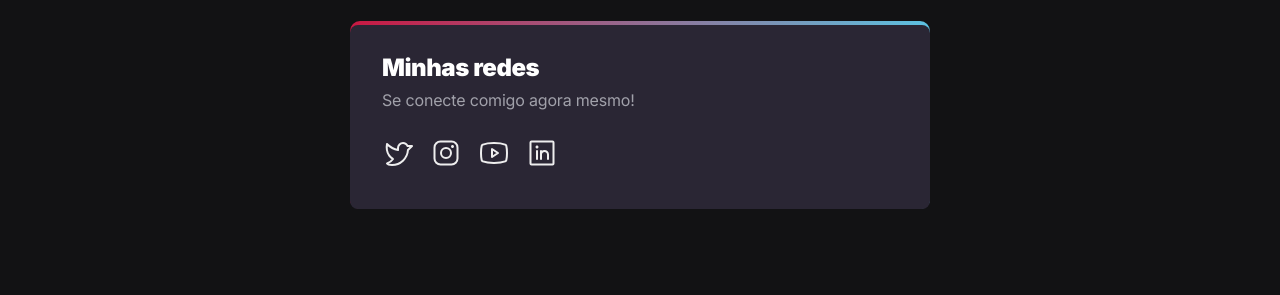
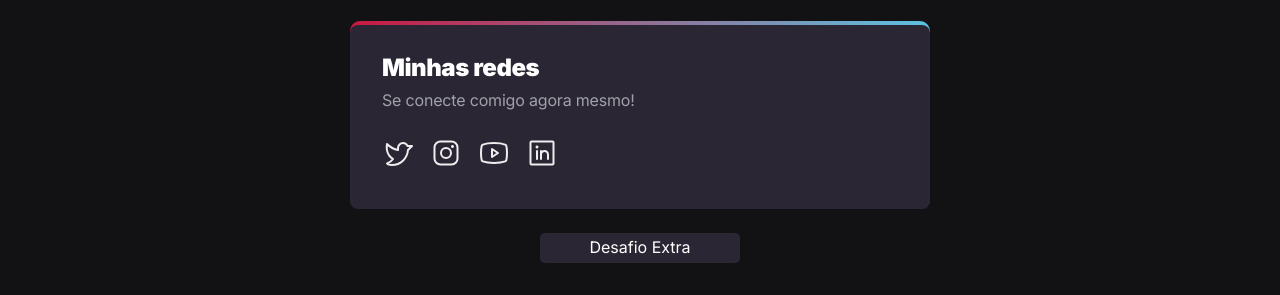
Before and after one commit to Riquecelo/nlw-Esports, a plain HTML site: page extra.html in a window 1280 px wide. Shown: the part 658-953 px from the top of the page. Before the commit the page ends 899 px from the top, so only its background shows below. Drawn offline with Linux system fonts and the light colour scheme.

Commit message:
link entre páginas

```diff
--- /dev/null
+++ b/btn.css
@@ -0,0 +1,36 @@
+footer{
+
+    display: flex;
+    justify-items: center;
+    align-items: center;
+    justify-content: center;
+}
+footer a{
+    padding-top: 2px;
+    margin: auto;
+    text-decoration: none;
+    width: 200px;
+    height: 30px;
+    background-color: #2a2634;
+    color: white;
+    text-align: center;
+    border-radius: 5px;
+    transition: transform .3s;
+    animation: fromBottomBTN .7s .8s backwards;
+}
+footer a:hover{
+    color: #9572fc ;
+    border: 1px solid #43e7ad;
+    transform: scale(1.1);
+}
+
+@keyframes fromBottomBTN {
+    from{
+        opacity: 0;
+        transform: translateY(30px);
+    }
+    to{
+        opacity: 1;
+        transform: translateY(0);
+    }
+}
--- a/extra.html
+++ b/extra.html
@@ -6,6 +6,7 @@
     <meta name="viewport" content="width=device-width, initial-scale=1.0">
     <link rel="stylesheet" href="style.css">
     <link rel="stylesheet" href="extra.css">
+    <link rel="stylesheet" href="btn.css">
 
     <link rel="preconnect" href="https://fonts.googleapis.com">
 <link rel="preconnect" href="https://fonts.gstatic.com" crossorigin>
@@ -134,6 +135,11 @@
                 </ul>
             </div>
         </section>
+        <footer>
+            <a href="index.html">
+                Desafio Extra
+            </a>
+        </footer>
 
     </main>
 </body>
```
Also changed, not shown: index.html (+6 -1 lines).
